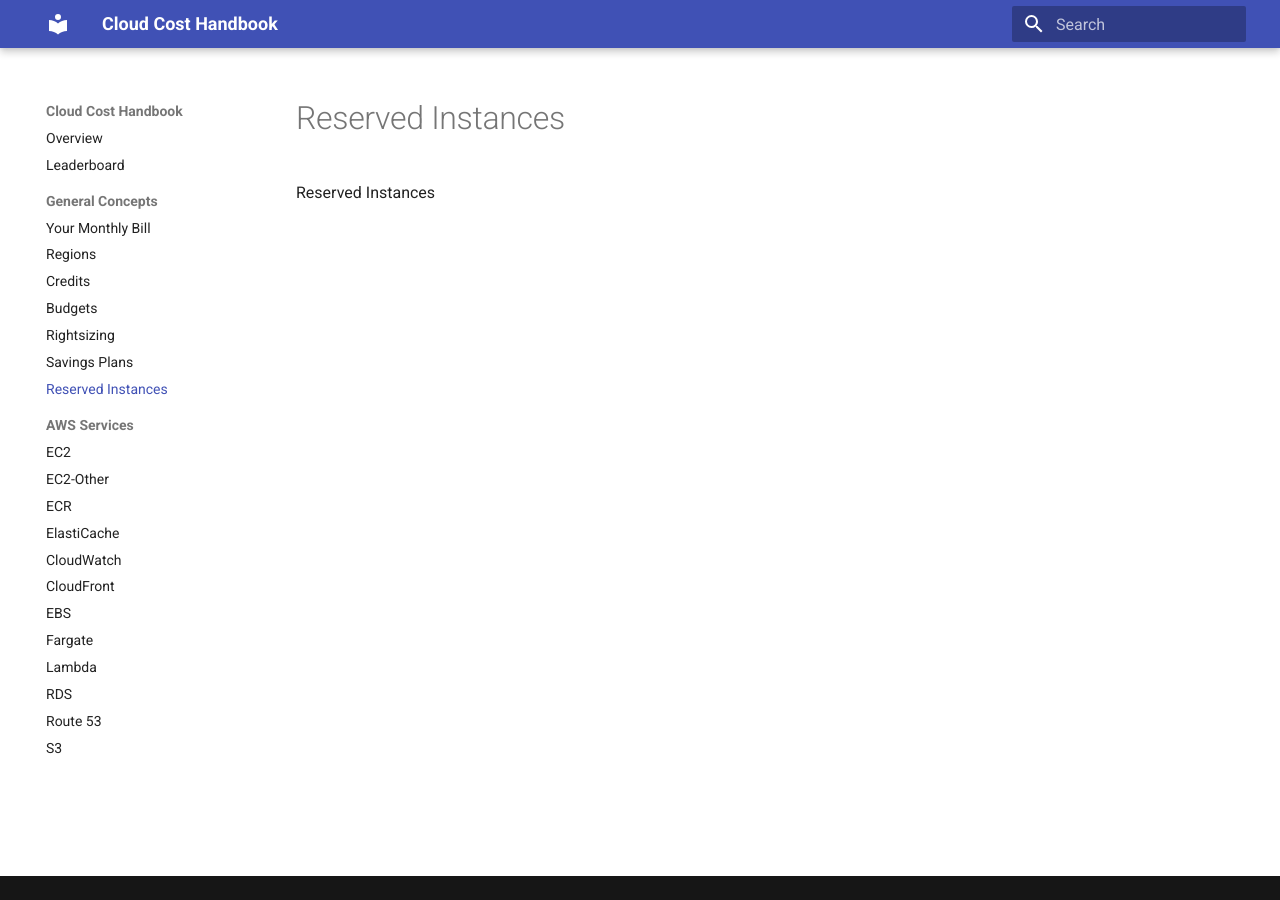
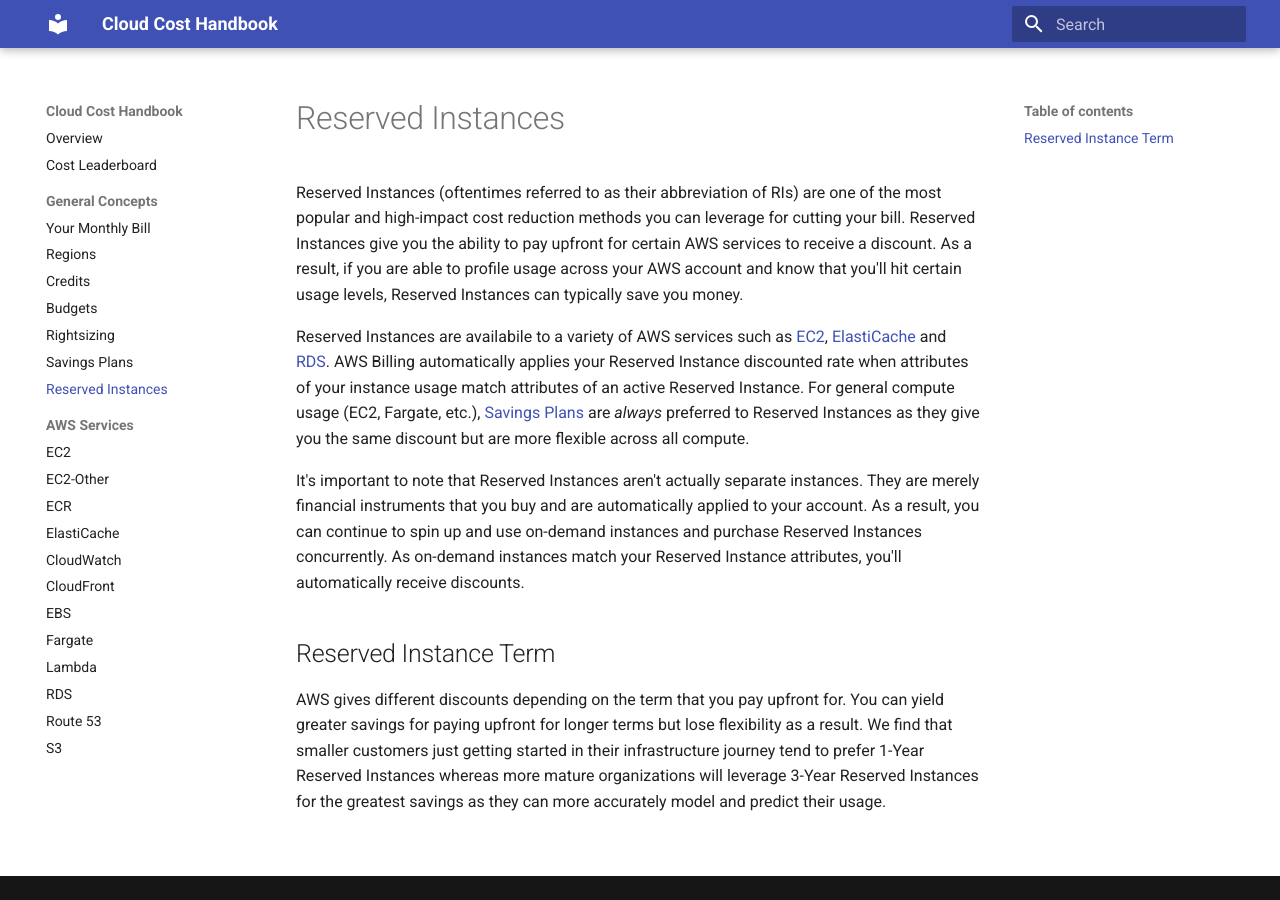
Before and after one commit to vantage-sh/handbook.vantage.sh, an MkDocs documentation site: the page built from docs/aws/concepts/reserved-instances.md, in a window 1280 px wide. Built offline with MkDocs 1.6.1 and Material for MkDocs 9.7.7, drawn with Linux system fonts in a browser that asks for light colours.

Commit message:
rightsizing. savings plans. reserved instances. link to leaderboard.

```diff
--- a/docs/aws/concepts/reserved-instances.md
+++ b/docs/aws/concepts/reserved-instances.md
@@ -1 +1,9 @@
-Reserved Instances
+Reserved Instances (oftentimes referred to as their abbreviation of RIs) are one of the most popular and high-impact cost reduction methods you can leverage for cutting your bill. Reserved Instances give you the ability to pay upfront for certain AWS services to receive a discount. As a result, if you are able to profile usage across your AWS account and know that you'll hit certain usage levels, Reserved Instances can typically save you money.
+
+Reserved Instances are availabile to a variety of AWS services such as [EC2](../services/ec2-pricing.md), [ElastiCache](../services/elasticache-pricing.md) and [RDS](../services/rds-pricing.md). AWS Billing automatically applies your Reserved Instance discounted rate when attributes of your instance usage match attributes of an active Reserved Instance. For general compute usage (EC2, Fargate, etc.), [Savings Plans](savings-plans.md) are _always_ preferred to Reserved Instances as they give you the same discount but are more flexible across all compute.
+
+It's important to note that Reserved Instances aren't actually separate instances. They are merely financial instruments that you buy and are automatically applied to your account. As a result, you can continue to spin up and use on-demand instances and purchase Reserved Instances concurrently. As on-demand instances match your Reserved Instance attributes, you'll automatically receive discounts.
+
+## Reserved Instance Term
+
+AWS gives different discounts depending on the term that you pay upfront for. You can yield greater savings for paying upfront for longer terms but lose flexibility as a result. We find that smaller customers just getting started in their infrastructure journey tend to prefer 1-Year Reserved Instances whereas more mature organizations will leverage 3-Year Reserved Instances for the greatest savings as they can more accurately model and predict their usage.
--- a/mkdocs.yml
+++ b/mkdocs.yml
@@ -9,7 +9,7 @@
 
 nav:
   - 'Overview' : 'index.md'
-  - 'Leaderboard': 'leaderboard.md'
+  - 'Cost Leaderboard': 'https://leaderboard.vantage.sh/'
   - 'General Concepts':
     - 'Your Monthly Bill': 'aws/concepts/bill.md'
     - 'Regions' : 'aws/concepts/regions.md'
```
Also changed, not shown: docs/aws/concepts/rightsizing.md (+9 -0 lines), docs/aws/concepts/savings-plans.md (+3 -1 lines), docs/leaderboard.md (deleted, +0 -38 lines).
